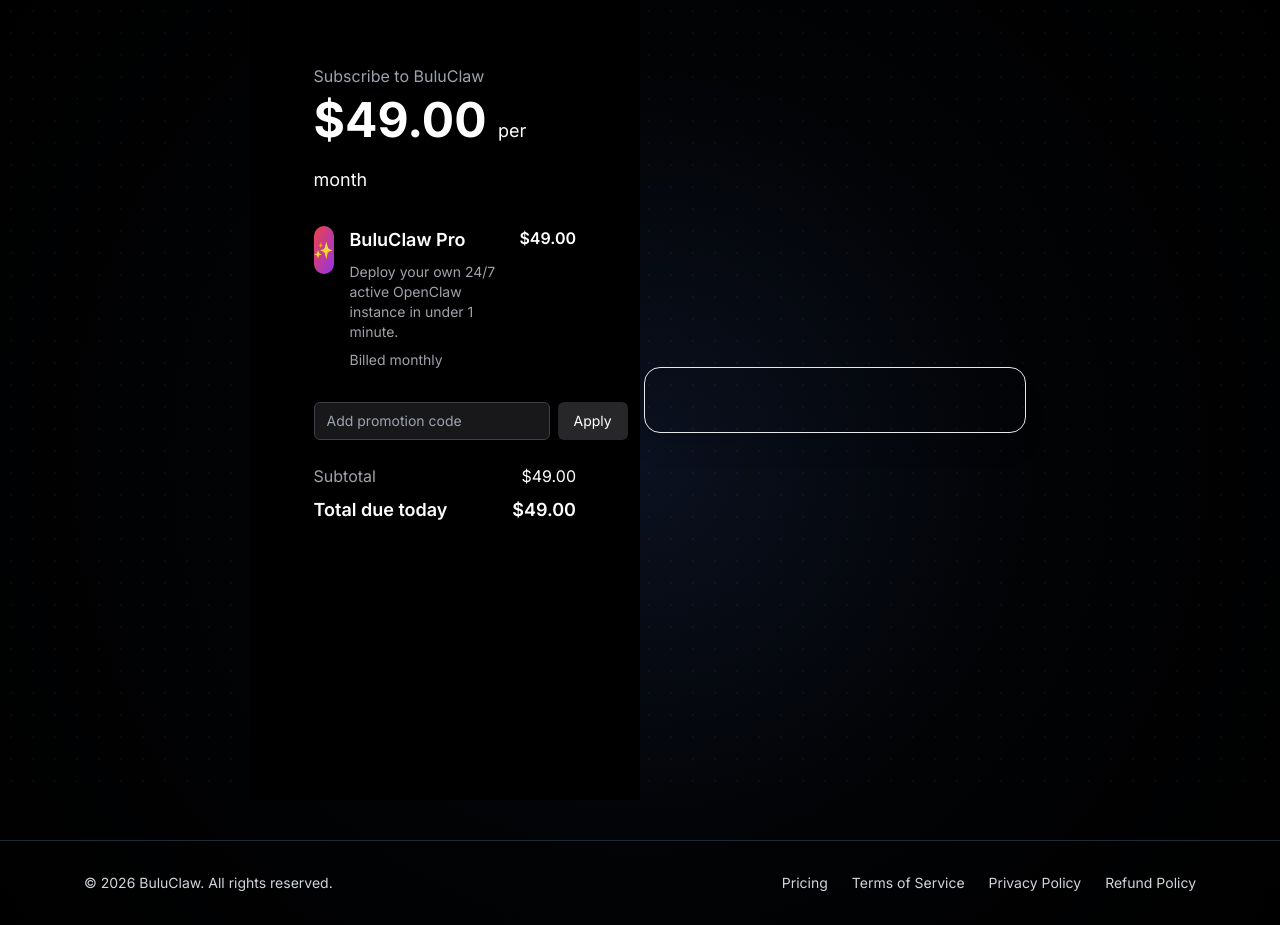
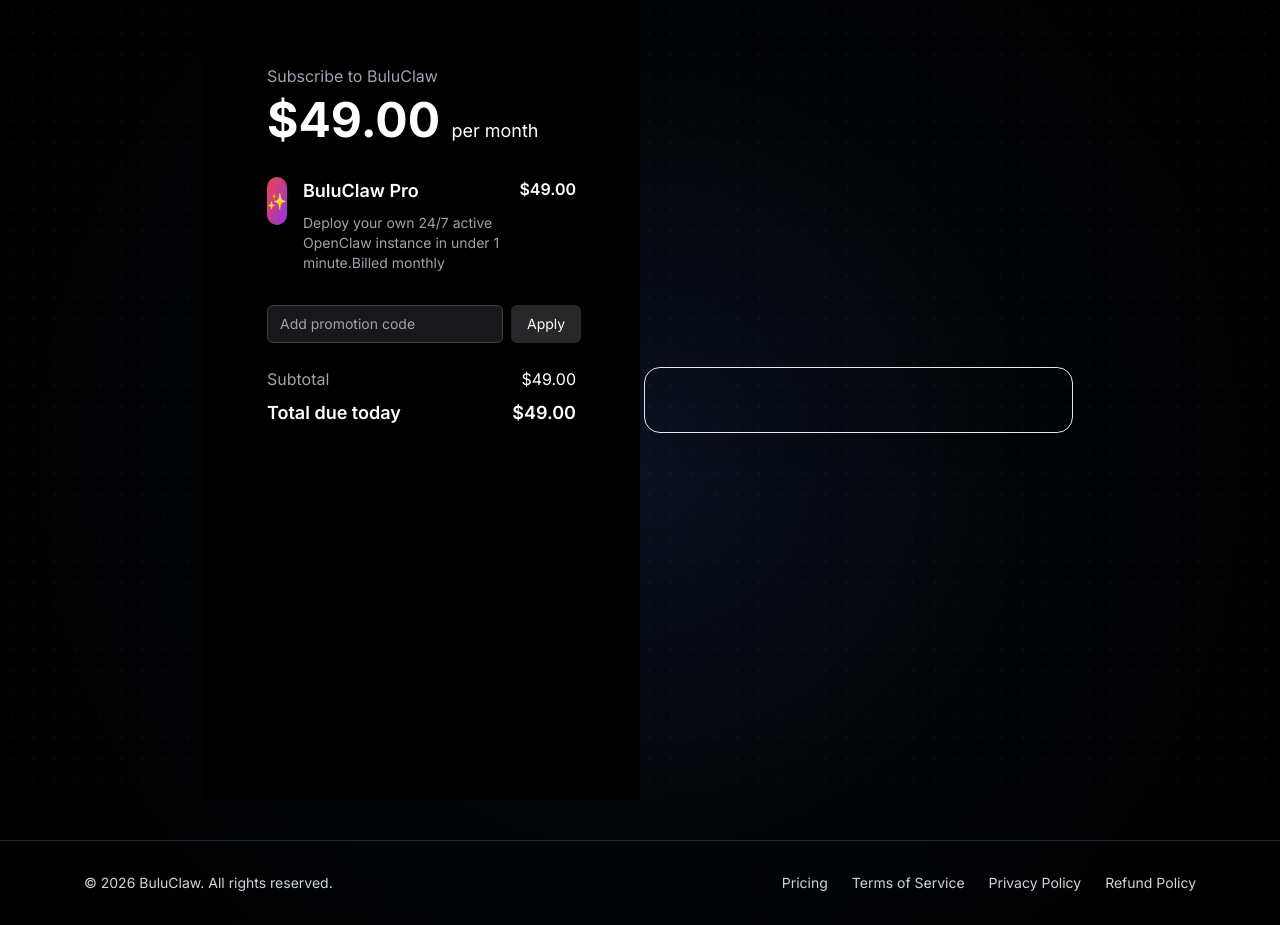
Before and after one commit to BuluClaw/buluclaw-app, a Next.js app: page /checkout in a window 1280 px wide. Built offline with nearby package versions, Linux system fonts and the light colour scheme.

Commit message:
Remove Razorpay integration from checkout page

```diff
--- a/app/checkout/page.tsx
+++ b/app/checkout/page.tsx
@@ -25,9 +25,9 @@ export default function CheckoutPage() {
           <div>
             <div className="font-semibold text-lg">BuluClaw Pro</div>
             <p className="text-zinc-400 text-sm mt-2">
-              Deploy your own 24/7 active OpenClaw instance in under 1 minute.
+              Deploy your own 24/7 active OpenClaw instance in under 1 minute.Billed monthly
             </p>
-            <div className="text-zinc-400 text-sm mt-2">Billed monthly</div>
+
           </div>
 
           <div className="ml-auto font-semibold">$49.00</div>
```
